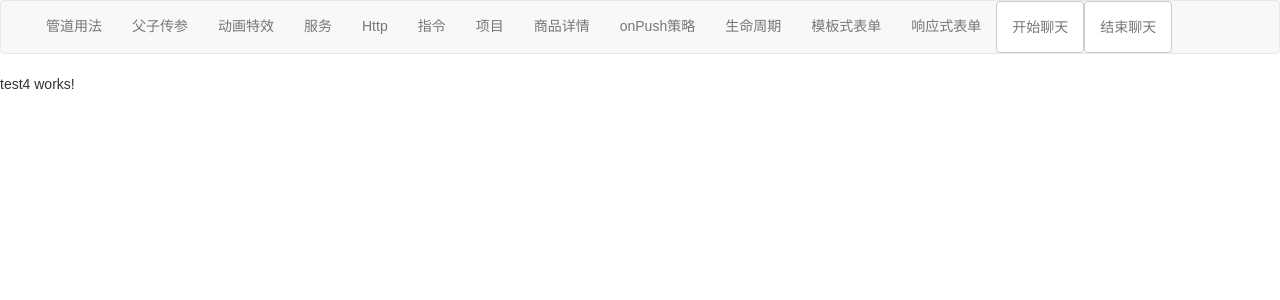
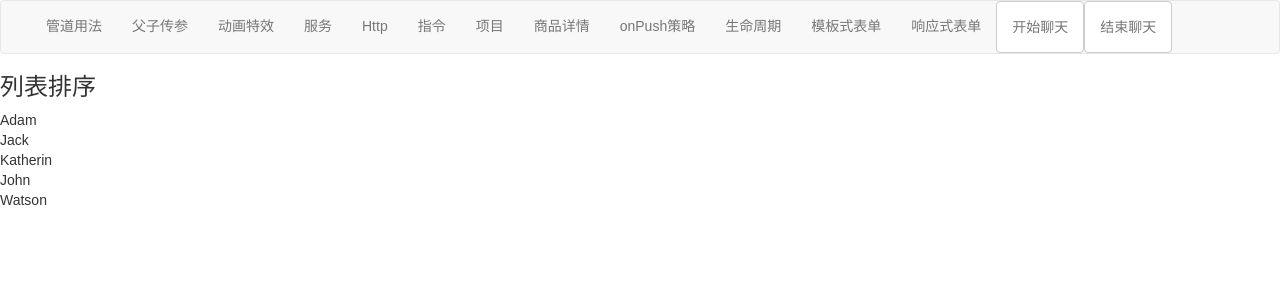
Before and after one commit to xdw898618984/gulpWep, an Angular app: page /test4 in a window 1280 px wide. Shown: the top 300 px of the page. Built offline with nearby package versions, Linux system fonts and the light colour scheme.

Commit message:
angular 7拖拽

```diff
--- a/src/app/common/test3/hero-group/hero-group.component.ts
+++ b/src/app/common/test3/hero-group/hero-group.component.ts
@@ -2,7 +2,6 @@ import { Component, OnInit } from '@angular/core';
 
 import { Heros } from "../../../../mock/mock-hero"
 import { trigger, transition, animate, style, query, stagger, state, group } from '@angular/animations'
-import { Transform } from 'stream';
 @Component({
   selector: 'app-hero-group',
   templateUrl: './hero-group.component.html',
--- a/src/app/common/test3/reuse/reuse.component.ts
+++ b/src/app/common/test3/reuse/reuse.component.ts
@@ -1,7 +1,6 @@
 import { Component, OnInit } from '@angular/core';
 import { trigger, style, state, useAnimation, transition, } from '@angular/animations';
 import { transAnimation } from "../../../animations/animations"
-import { userInfo } from 'os';
 @Component({
   selector: 'app-reuse',
   templateUrl: './reuse.component.html',
--- a/src/app/shared/shared.module.ts
+++ b/src/app/shared/shared.module.ts
@@ -5,12 +5,12 @@ import { AwsesomePipe } from "../pipe/awsesome.pipe";
 import { HightlightDirective } from "../directive/hightlight.directive";
 import { BrowserAnimationsModule } from '@angular/platform-browser/animations';
 import { BrowserModule } from '@angular/platform-browser';
-
+import { DragDropModule } from "@angular/cdk/drag-drop";//
 /**
  * 共享module
  */
 @NgModule({
-    imports: [CommonModule, BrowserModule, BrowserAnimationsModule],
+    imports: [CommonModule, BrowserModule, BrowserAnimationsModule, DragDropModule],
     declarations: [AwsesomePipe, HightlightDirective],
     exports: [CommonModule, FormsModule, AwsesomePipe, HightlightDirective, UpperCasePipe, LowerCasePipe]
 
--- a/src/app/test4/test4.component.html
+++ b/src/app/test4/test4.component.html
@@ -1,5 +1,7 @@
-<p>
-    test4 works!
-</p>
-
-<div></div>
+<!DOCTYPE html>
+<h3>列表排序</h3>
+<div class="box-list" cdkDropList (cdkDropListDropped)="drop($event)">
+  <div class="drag-box" *ngFor="let customer of customers" cdkDrag>
+    {{customer.name}}
+  </div>
+</div>
--- a/src/app/test4/test4.component.ts
+++ b/src/app/test4/test4.component.ts
@@ -2,11 +2,24 @@ import { Component, OnInit } from '@angular/core';
 import { ActivatedRoute } from '@angular/router';
 import { Product } from '../common/test1/test1.component';
 
+import { CdkDragDrop,moveItemInArray } from '@angular/cdk/drag-drop'
+
 @Component({ selector: 'app-test4', templateUrl: './test4.component.html', styleUrls: ['./test4.component.css'] })
 export class Test4Component implements OnInit {
 
-  constructor(private route: ActivatedRoute) { }
+  customers = [
+    { name: 'Adam', age: 23 },
+    { name: 'Jack', age: 27 },
+    { name: 'Katherin', age: 26 },
+    { name: 'John', age: 30 },
+    { name: 'Watson', age: 42 },
+  ]; constructor(private route: ActivatedRoute) { }
 
   ngOnInit() { }
 
+  drop(event: CdkDragDrop<string[]>) {
+    console.log('列表排序：', event, this.customers);
+    moveItemInArray(this.customers, event.previousIndex, event.currentIndex);
+  }
+
 }
```
Also changed, not shown: package.json (+5 -4 lines), 1 other file (tests, documents, lock files or other folders).
